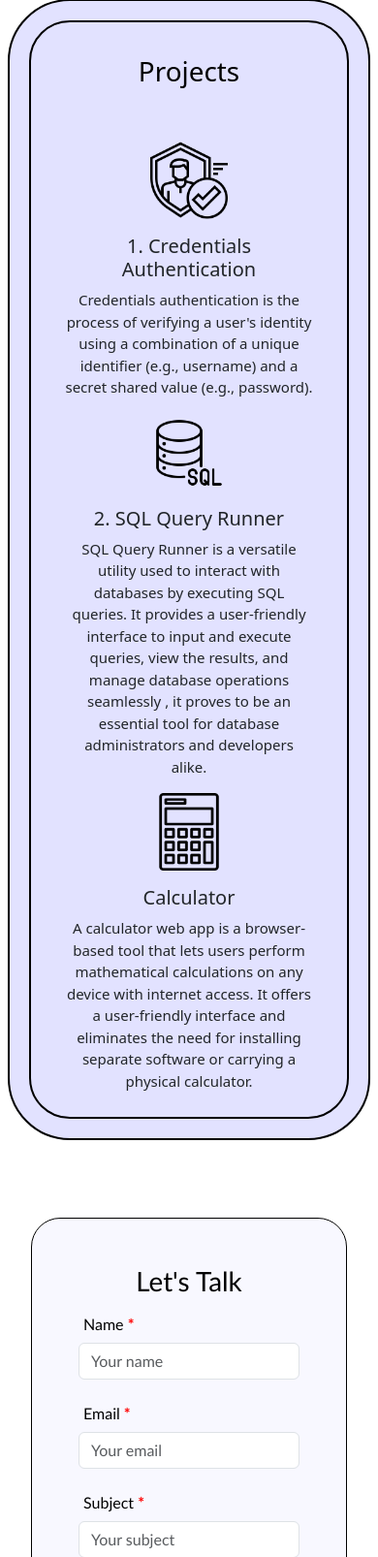
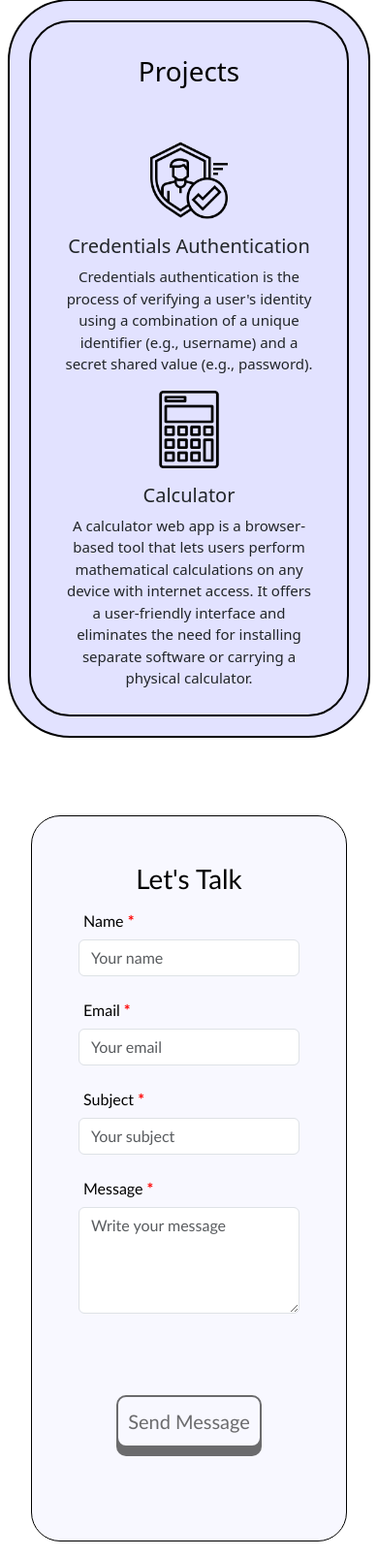
Before and after one commit to ManaasGupta/portfolio_website, a Flask app: page / in a window 390 px wide. Shown: the part 2931-4537 px from the top of the page at 97% size. Run offline with Flask 3, Linux system fonts and the light colour scheme; some libraries are stand-ins or nearby versions.

Commit message:
removed sql query runner

```diff
--- a/static/data.css
+++ b/static/data.css
@@ -120,8 +120,14 @@ form{
   max-height: 900px;
   margin: 0;
   padding: 1em;
+  display: flex;
+  flex-direction: column;
+  align-items: flex-start;
+  justify-content: flex-start;
 }
   table {
+    display: flex;
+    flex-direction: column;
     margin: 1em 0;
     justify-content: flex-start;
 
--- a/templates/index.html
+++ b/templates/index.html
@@ -229,24 +229,12 @@
                 <a href="{{url_for('user_login')}}"><img class="card-img-top login" src="static\login.png"
                         alt="Card image cap"></a>
                 <div class="card-body">
-                    <h5 class="card-title text-dark">1. Credentials Authentication</h5>
+                    <h5 class="card-title text-dark"> Credentials Authentication</h5>
                     <p class="card-text text-dark">Credentials authentication is the process of verifying a user's
                         identity using
                         a combination of a unique identifier (e.g., username) and a secret shared value (e.g.,
                         password).</p>
 
-                </div>
-            </div>
-            <div class="card poster text-center border-0 bg-transparent" style="width: 18rem;">
-                <a href="{{url_for('get_database')}}"><img class="card-img-top" src="static\sql.png"
-                        alt="Card image cap"></a>
-                <div class="card-body">
-                    <h5 class="card-title text-dark">2. SQL Query Runner</h5>
-                    <p class="card-text text-dark">
-                        SQL Query Runner is a versatile utility used to interact with databases by executing SQL
-                        queries. It provides a user-friendly interface to input and execute queries, view the results,
-                        and manage database operations seamlessly , it proves to be
-                        an essential tool for database administrators and developers alike.</p>
                 </div>
             </div>
             <div class="card poster text-center border-0 bg-transparent" style="width: 18rem;">
```
